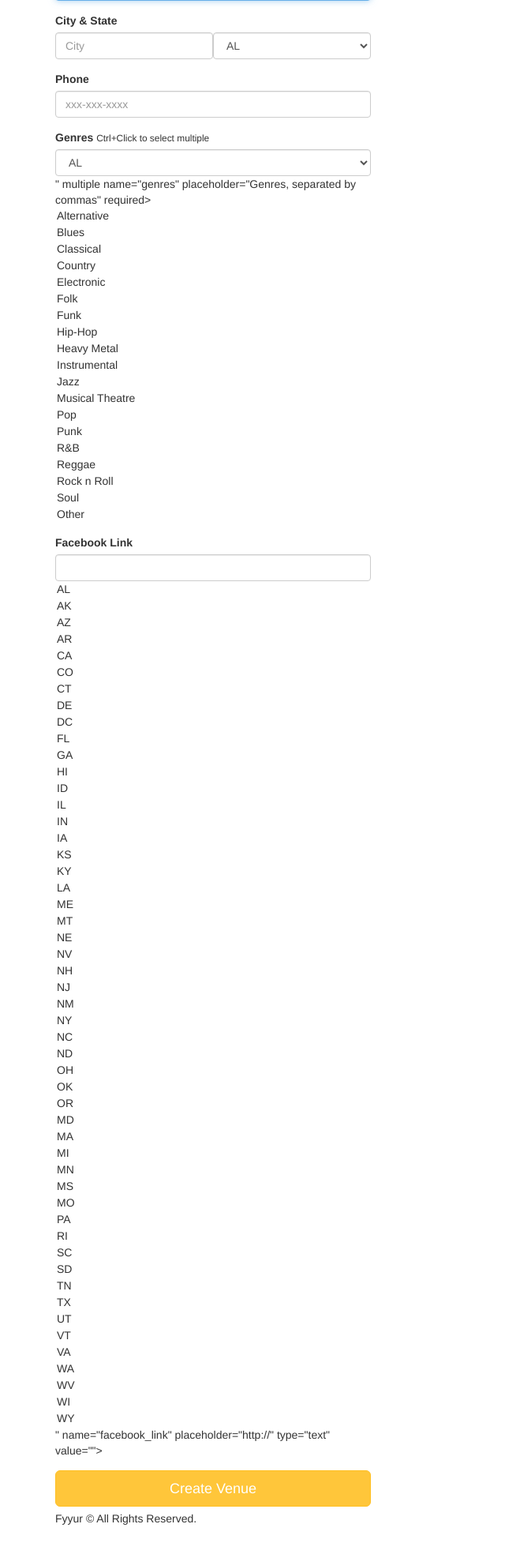
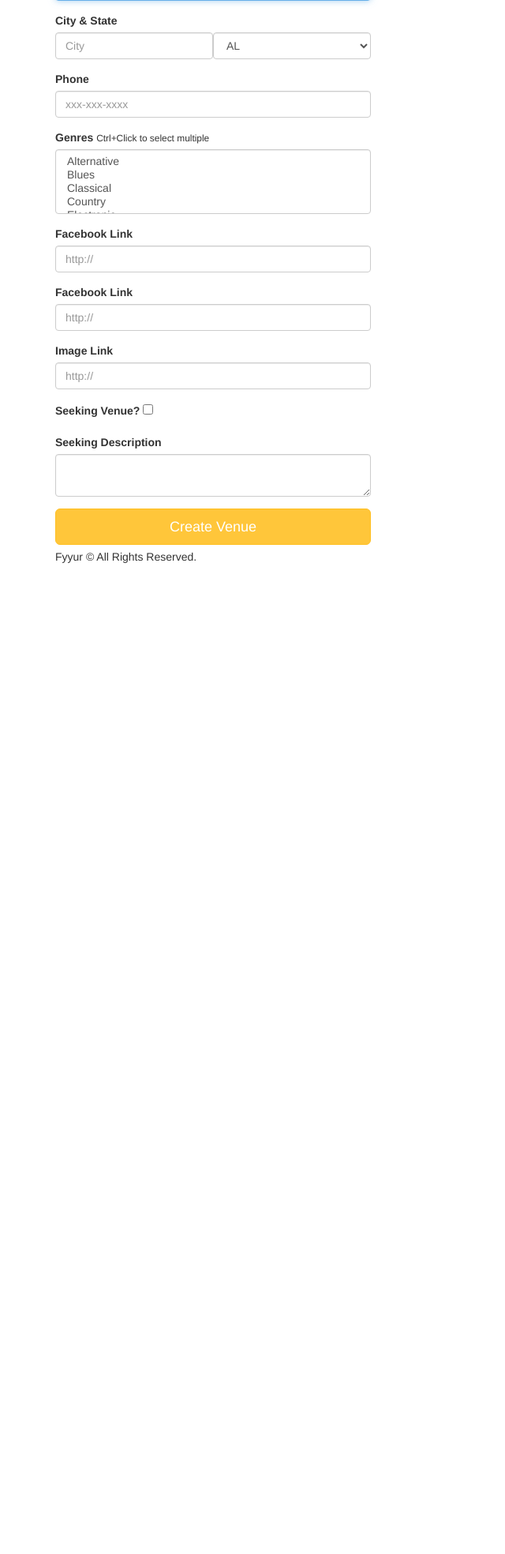
Before and after one commit to KarenOk/Fyyur, a Flask app: page /artists/create in a window 1280 px wide. Shown: the part 194-2162 px from the top of the page at 79% size, without its empty margins (0-640 px from the left). After the commit the page ends 907 px from the top, so only its background shows below. Run offline with Flask 2, Linux system fonts and the light colour scheme; some libraries are stand-ins or nearby versions.

Commit message:
implement create new artist

```diff
--- a/app.py
+++ b/app.py
@@ -53,14 +53,16 @@
     __tablename__ = 'Artist'
 
     id = db.Column(db.Integer, primary_key=True)
-    name = db.Column(db.String)
-    city = db.Column(db.String(120))
-    state = db.Column(db.String(120))
+    name = db.Column(db.String, nullable=False)
+    city = db.Column(db.String(120), nullable=False)
+    state = db.Column(db.String(120), nullable=False)
     phone = db.Column(db.String(120))
-    genres = db.Column(db.String(120))
+    genres = db.Column(db.String(120), nullable=False)
     image_link = db.Column(db.String(500))
     facebook_link = db.Column(db.String(120))
-
+    website = db.Column(db.String(120))
+    seeking_venue = db.Column(db.Boolean, nullable=False, default=False)
+    seeking_description = db.Column(db.String(500))
     # TODO: implement any missing fields, as a database migration using Flask-Migrate
 
 # TODO Implement Show and Artist models, and complete all model relationships and properties, as a database migration.
@@ -464,15 +466,35 @@
 
 @app.route('/artists/create', methods=['POST'])
 def create_artist_submission():
-    # called upon submitting the new artist listing form
-    # TODO: insert form data as a new Venue record in the db, instead
-    # TODO: modify data to be the data object returned from db insertion
+    form = ArtistForm(request.form)
 
-    # on successful db insert, flash success
-    flash('Artist ' + request.form['name'] + ' was successfully listed!')
-    # TODO: on unsuccessful db insert, flash an error instead.
-    # e.g., flash('An error occurred. Artist ' + data.name + ' could not be listed.')
-    return render_template('pages/home.html')
+    if form.validate():
+        try:
+            new_artist = Artist(
+                name=form.name.data,
+                city=form.city.data,
+                state=form.state.data,
+                phone=form.phone.data,
+                genres=",".join(form.genres.data),
+                image_link=form.image_link.data,
+                facebook_link=form.facebook_link.data,
+                website=form.website.data,
+                seeking_venue=form.seeking_venue.data,
+                seeking_description=form.seeking_description.data,
+            )
+            db.session.add(new_artist)
+            db.session.commit()
+            flash("Artist " + request.form["name"] + " was successfully listed!")
+        except Exception:
+            db.session.rollback()
+            flash("Artist was not successfully listed.")
+        finally:
+            db.session.close()
+    else:
+        print(form.errors)
+        flash("Artist was not successfully listed.")
+
+    return render_template("pages/home.html")
 
 
 #  Shows
--- a/forms.py
+++ b/forms.py
@@ -193,7 +193,10 @@
         'phone'
     )
     image_link = StringField(
-        'image_link'
+        'image_link', validators=[URL()]
+    )
+    website = StringField(
+        'website', validators=[URL()]
     )
     genres = SelectMultipleField(
         # TODO implement enum restriction
@@ -223,5 +226,11 @@
     facebook_link = StringField(
         'facebook_link', validators=[URL()]
     )
+    seeking_venue = BooleanField(
+        'seeking_venue'
+    )
+    seeking_description = TextAreaField(
+        'seeking_description'
+    )
 
 # TODO IMPLEMENT NEW ARTIST FORM AND NEW SHOW FORM
--- a/templates/forms/new_artist.html
+++ b/templates/forms/new_artist.html
@@ -1,6 +1,5 @@
-{% extends 'layouts/main.html' %}
-{% block title %}New Artist{% endblock %}
-{% block content %}
+{% extends 'layouts/main.html' %} {% block title %}New Artist{% endblock %} {%
+block content %}
 <div class="form-wrapper">
 	<form method="post" class="form">
 		<h3 class="form-heading">List a new artist</h3>
@@ -12,27 +11,56 @@
 			<label>City & State</label>
 			<div class="form-inline">
 				<div class="form-group">
-              {{ form.city(class_ = 'form-control', placeholder='City', autofocus = true) }}
+					{{ form.city(class_ = 'form-control', placeholder='City', autofocus =
+					true) }}
 				</div>
 				<div class="form-group">
-              {{ form.state(class_ = 'form-control', placeholder='State', autofocus = true) }}
+					{{ form.state(class_ = 'form-control', placeholder='State', autofocus
+					= true) }}
 				</div>
 			</div>
 		</div>
 		<div class="form-group">
 			<label for="phone">Phone</label>
-          {{ form.phone(class_ = 'form-control', placeholder='xxx-xxx-xxxx', autofocus = true) }}
+			{{ form.phone(class_ = 'form-control', placeholder='xxx-xxx-xxxx',
+			autofocus = true) }}
 		</div>
 		<div class="form-group">
 			<label for="genres">Genres</label>
 			<small>Ctrl+Click to select multiple</small>
-        {{ form.genres(class_ = 'form-control', placeholder='Genres, separated by commas', id=form.state, autofocus = true) }}
+			{{ form.genres(class_ = 'form-control', placeholder='Genres, separated by
+			commas', autofocus = true) }}
 		</div>
 		<div class="form-group">
-          <label for="genres">Facebook Link</label>
-          {{ form.facebook_link(class_ = 'form-control', placeholder='http://', id=form.state, autofocus = true) }}
+			<label for="facebook_link">Facebook Link</label>
+			{{ form.facebook_link(class_ = 'form-control', placeholder='http://',
+			autofocus = true) }}
 		</div>
-      <input type="submit" value="Create Venue" class="btn btn-primary btn-lg btn-block">
+		<div class="form-group">
+			<label for="website">Facebook Link</label>
+			{{ form.website(class_ = 'form-control', placeholder='http://', autofocus
+			= true) }}
+		</div>
+		<div class="form-group">
+			<label for="image_link">Image Link</label>
+			{{ form.image_link(class_ = 'form-control', placeholder='http://',
+			autofocus = true) }}
+		</div>
+		<div class="form-group">
+			<label for="seeking_venue"
+				>Seeking Venue? {{ form.seeking_venue() }}
+			</label>
+		</div>
+		<div class="form-group">
+			<label for="image_link">Seeking Description</label>
+			{{ form.seeking_description(class_ = 'form-control', autofocus = true) }}
+		</div>
+		<input
+			type="submit"
+			value="Create Venue"
+			class="btn btn-primary btn-lg btn-block"
+		/>
+		{{form.hidden_tag()}}
 	</form>
 </div>
 {% endblock %}
```
Also changed, not shown: migrations/versions/f84b3e831165_.py (added, +56 -0 lines). Lines whose indentation alone changed are shown as unchanged.
